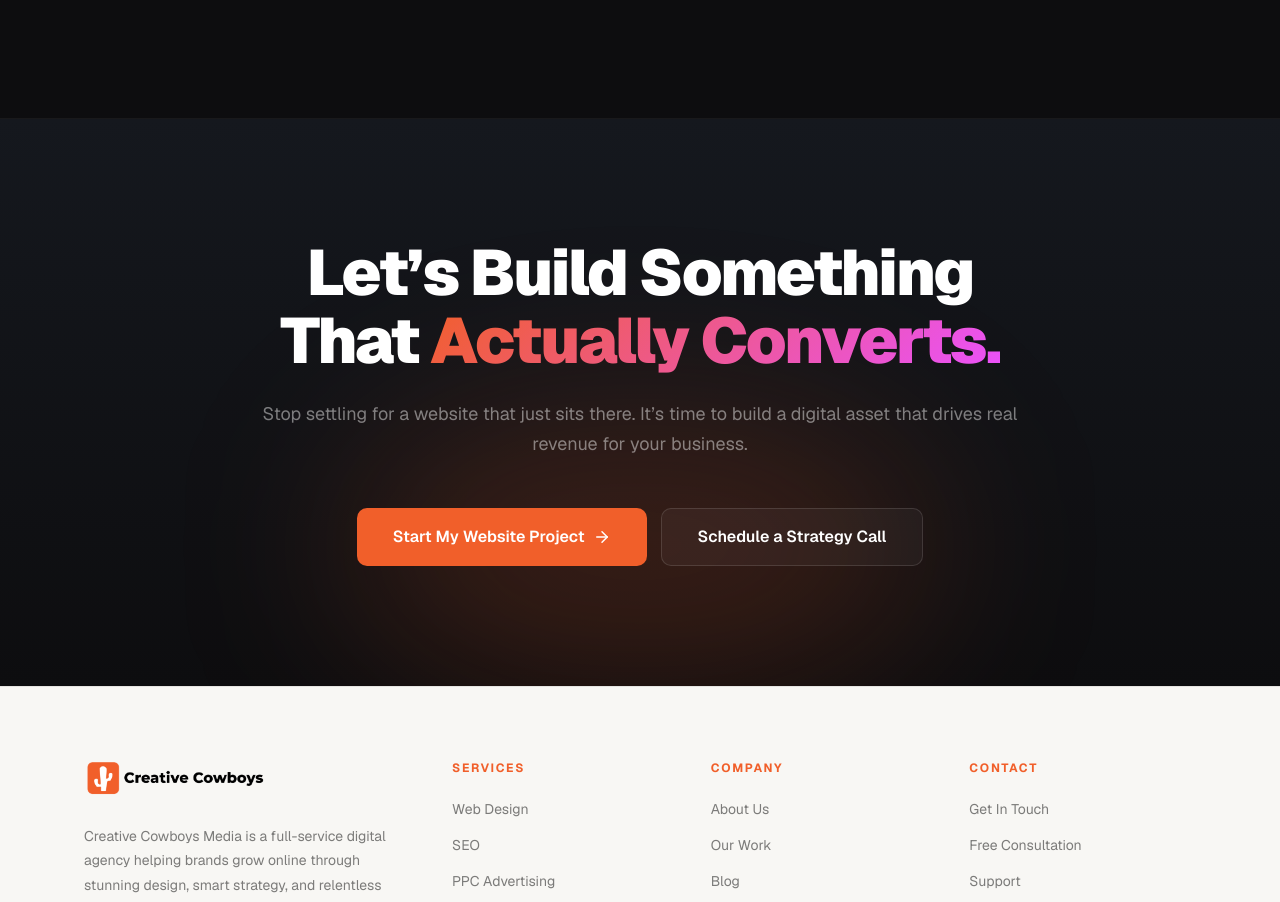
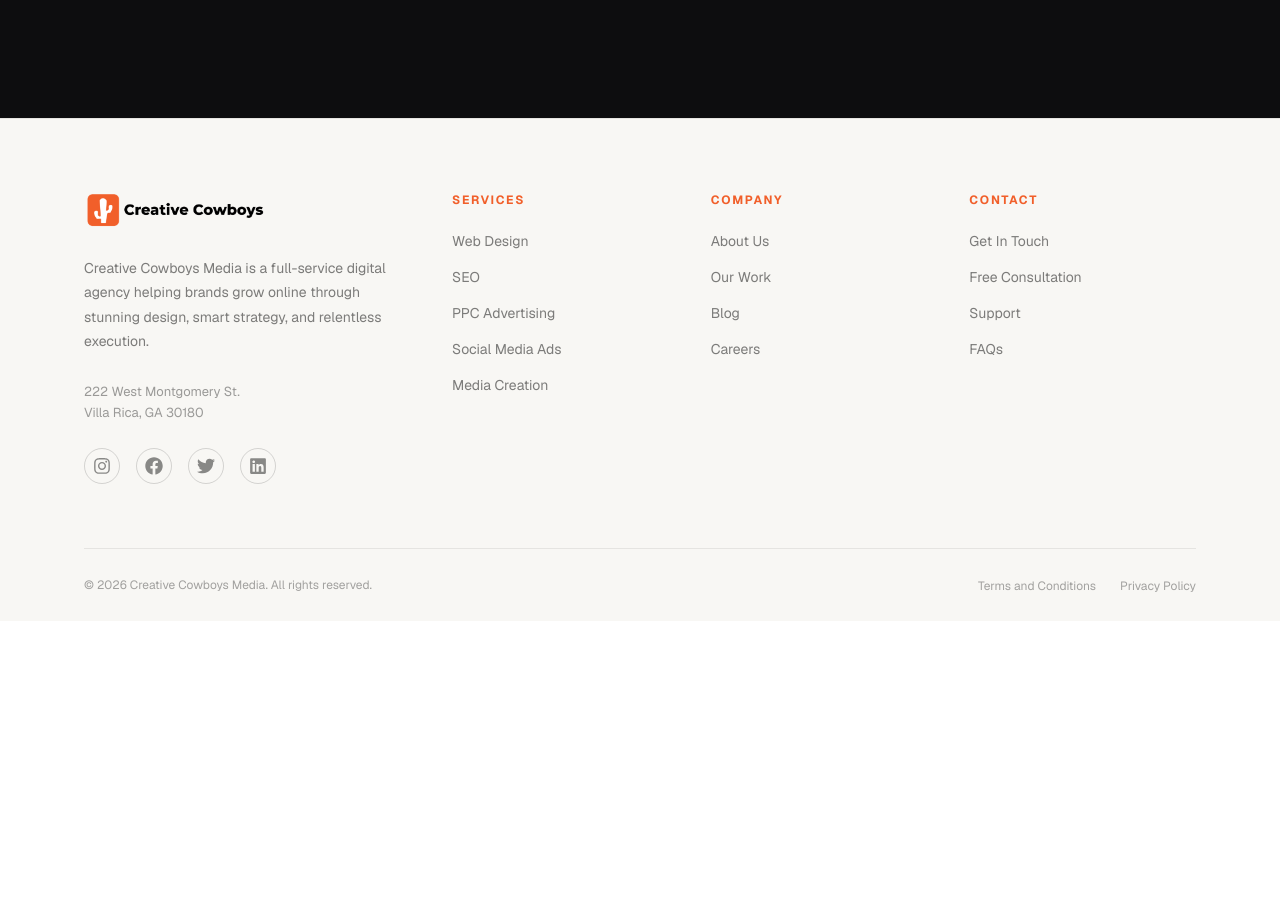
Before and after one commit to creativecowboys/cowboys-site, a Next.js app: page /web-design in a window 1280 px wide. Shown: the part 6341-7243 px from the top of the page. After the commit the page ends 6962 px from the top, so only its background shows below. Built offline with nearby package versions, Linux system fonts and the light colour scheme.

Commit message:
Remove duplicate final CTA section from web design page

```diff
--- a/src/app/web-design/page.tsx
+++ b/src/app/web-design/page.tsx
@@ -811,35 +811,7 @@ export default function WebDesignPage() {
 
 
 
-                {/* ── FINAL CTA ─────────────────────────────────────────── */}
-                <section style={{ background: `linear-gradient(180deg, ${CARD} 0%, ${DARK} 100%)`, borderTop: "1px solid rgba(255,255,255,0.05)", padding: "120px 24px", textAlign: "center", position: "relative", overflow: "hidden" }}>
-                    <div style={{ position: "absolute", bottom: 0, left: "50%", transform: "translateX(-50%)", width: "600px", height: "280px", background: "rgba(241,95,42,0.18)", filter: "blur(90px)", borderRadius: "50%", pointerEvents: "none" }} />
-                    <div style={{ maxWidth: "760px", margin: "0 auto", position: "relative", zIndex: 1 }}>
-                        <h2 style={{ fontSize: "clamp(32px, 6vw, 64px)", fontWeight: 900, letterSpacing: "-0.035em", color: "#fff", lineHeight: 1.06, margin: "0 0 24px" }}>
-                            Let&rsquo;s Build Something That{" "}
-                            <span style={{ background: `linear-gradient(135deg, ${ORANGE} 0%, ${PINK} 100%)`, WebkitBackgroundClip: "text", WebkitTextFillColor: "transparent", backgroundClip: "text" }}>
-                                Actually Converts.
-                            </span>
-                        </h2>
-                        <p style={{ fontSize: "18px", color: "rgba(255,255,255,0.45)", marginBottom: "48px", lineHeight: 1.7 }}>
-                            Stop settling for a website that just sits there. It&rsquo;s time to build a digital asset that drives real revenue for your business.
-                        </p>
-                        <div style={{ display: "flex", flexWrap: "wrap", gap: "14px", justifyContent: "center" }}>
-                            <button
-                                className="wd-cta-btn-primary"
-                                style={{ padding: "16px 36px", color: "#fff", fontWeight: 600, fontSize: "16px", borderRadius: "10px", border: "none", cursor: "pointer", display: "inline-flex", alignItems: "center", gap: "8px" }}
-                            >
-                                Start My Website Project <ArrowRight size={18} />
-                            </button>
-                            <button
-                                className="wd-cta-btn-ghost"
-                                style={{ padding: "16px 36px", color: "#fff", fontWeight: 600, fontSize: "16px", borderRadius: "10px", border: "1px solid rgba(255,255,255,0.12)", background: "rgba(255,255,255,0.04)", cursor: "pointer" }}
-                            >
-                                Schedule a Strategy Call
-                            </button>
-                        </div>
-                    </div>
-                </section>
+
 
                 {/* ── Footer ────────────────────────────────────────────── */}
                 <Footer7 />
```
